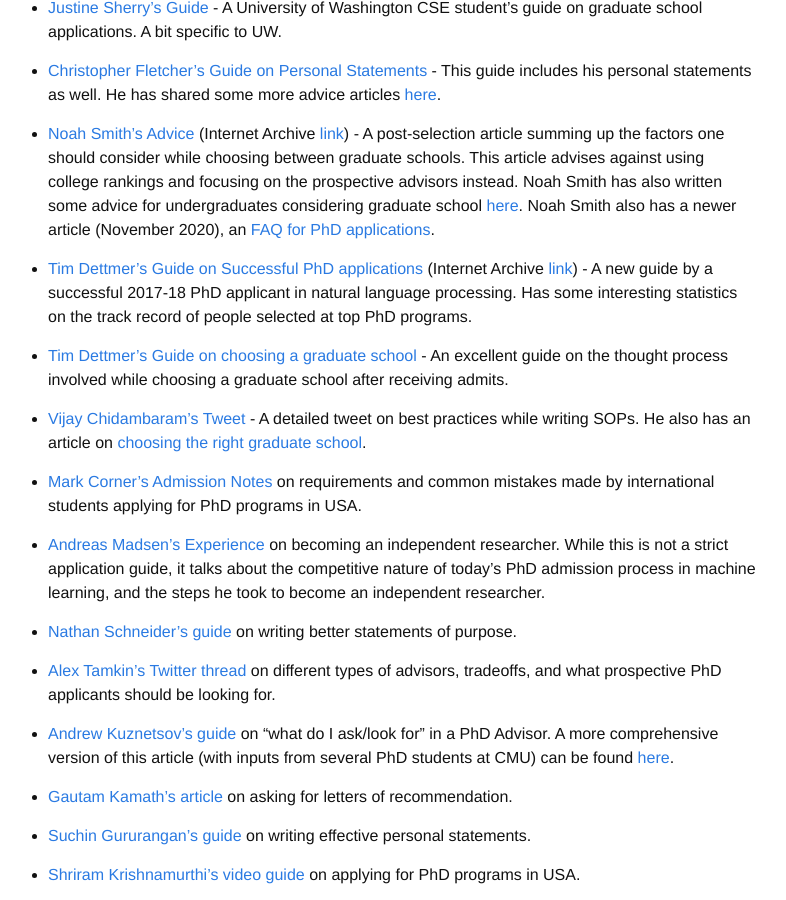
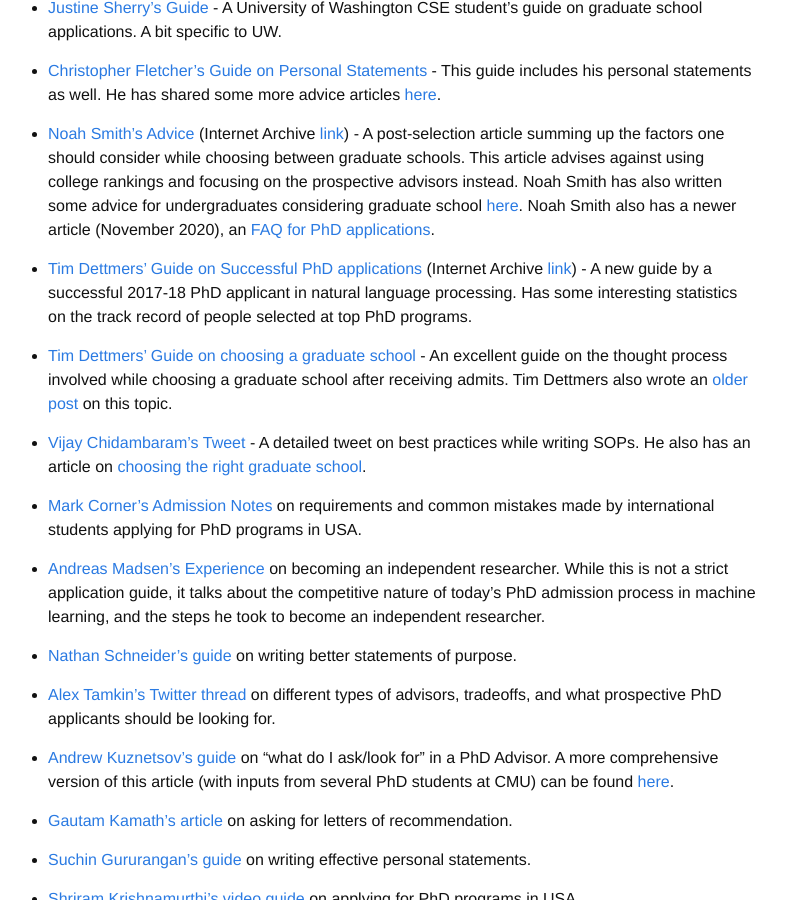
Before and after one commit to martiansideofthemoon/martiansideofthemoon.github.io, a Jekyll site: the page built from _posts/2018-05-30-grad-resources.markdown, in a window 1280 px wide and 900 px high, scrolled down 1629 px. Shown: the whole window, without its empty margins (252-1038 px from the left). Built offline with Jekyll 4.4.1, drawn with Linux system fonts in a browser that asks for light colours; comment, search, counter and statistics services are not loaded.

Commit message:
Update 2018-05-30-grad-resources.markdown

```diff
--- a/_posts/2018-05-30-grad-resources.markdown
+++ b/_posts/2018-05-30-grad-resources.markdown
@@ -42,9 +42,9 @@ Most of this advice is **written by professors** or senior PhD students, and is
 
 * [Noah Smith's Advice](https://homes.cs.washington.edu/~nasmith/advice.html) (Internet Archive [link](https://web.archive.org/web/20210420181144/https://homes.cs.washington.edu/~nasmith/advice.html)) - A post-selection article summing up the factors one should consider while choosing between graduate schools. This article advises against using college rankings and focusing on the prospective advisors instead. Noah Smith has also written some advice for undergraduates considering graduate school [here](https://homes.cs.washington.edu/~nasmith/undergrads.html). Noah Smith also has a newer article (November 2020), an [FAQ for PhD applications](https://docs.google.com/document/d/1lT-bsIP0GKfh8l5sQnM2hCzzR9prt-QLx16rimUOdIM/edit).
 
-* [Tim Dettmer's Guide on Successful PhD applications](http://timdettmers.com/2018/11/26/phd-applications/) (Internet Archive [link](https://web.archive.org/web/20210415141853/https://timdettmers.com/2018/11/26/phd-applications/)) - A new guide by a successful 2017-18 PhD applicant in natural language processing. Has some interesting statistics on the track record of people selected at top PhD programs.
+* [Tim Dettmers' Guide on Successful PhD applications](http://timdettmers.com/2018/11/26/phd-applications/) (Internet Archive [link](https://web.archive.org/web/20210415141853/https://timdettmers.com/2018/11/26/phd-applications/)) - A new guide by a successful 2017-18 PhD applicant in natural language processing. Has some interesting statistics on the track record of people selected at top PhD programs.
 
-* [Tim Dettmer's Guide on choosing a graduate school](https://timdettmers.com/2020/03/10/how-to-pick-your-grad-school/) - An excellent guide on the thought process involved while choosing a graduate school after receiving admits.
+* [Tim Dettmers' Guide on choosing a graduate school](https://timdettmers.com/2022/03/13/how-to-choose-your-grad-school/) - An excellent guide on the thought process involved while choosing a graduate school after receiving admits. Tim Dettmers also wrote an [older post](https://timdettmers.com/2020/03/10/how-to-pick-your-grad-school/) on this topic.
 
 * [Vijay Chidambaram's Tweet](https://twitter.com/vj_chidambaram/status/933388419589459969) - A detailed tweet on best practices while writing SOPs. He also has an article on [choosing the right graduate school](https://medium.com/@vijayc/how-to-pick-a-grad-school-for-a-phd-in-computer-science-a5ce7dceb246).
 
```
